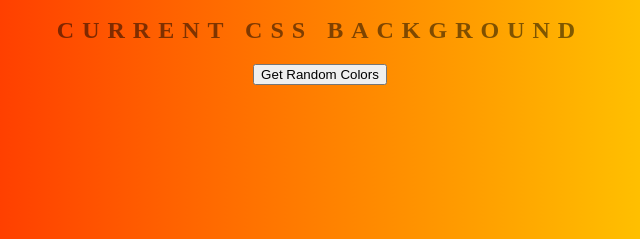
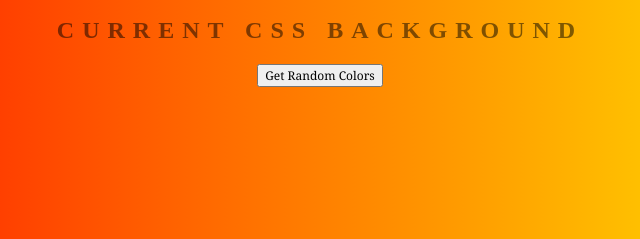
Before and after one commit to RufatGulabli/background-generator, a plain HTML site: page index.html in a window 1280 px wide. Shown: the part 170-409 px from the top of the page, 320-960 px from the left. Drawn offline with Linux system fonts and the light colour scheme.

Commit message:
styling of button

```diff
--- a/index.html
+++ b/index.html
@@ -10,7 +10,8 @@
 	<input class="color2" type="color" name="color2" value="#ff0000">
 	<h2>Current CSS Background</h2>
 	<h3></h3>
-	<button>Get Random Colors</button>
+	<button style="font-family: Cambria, Cochin, Georgia, Times, 'Times New Roman', serif;
+	font-size: 12px;">Get Random Colors</button>
 	<script type="text/javascript" src="script.js"></script>
 </body>
 </html>
```
